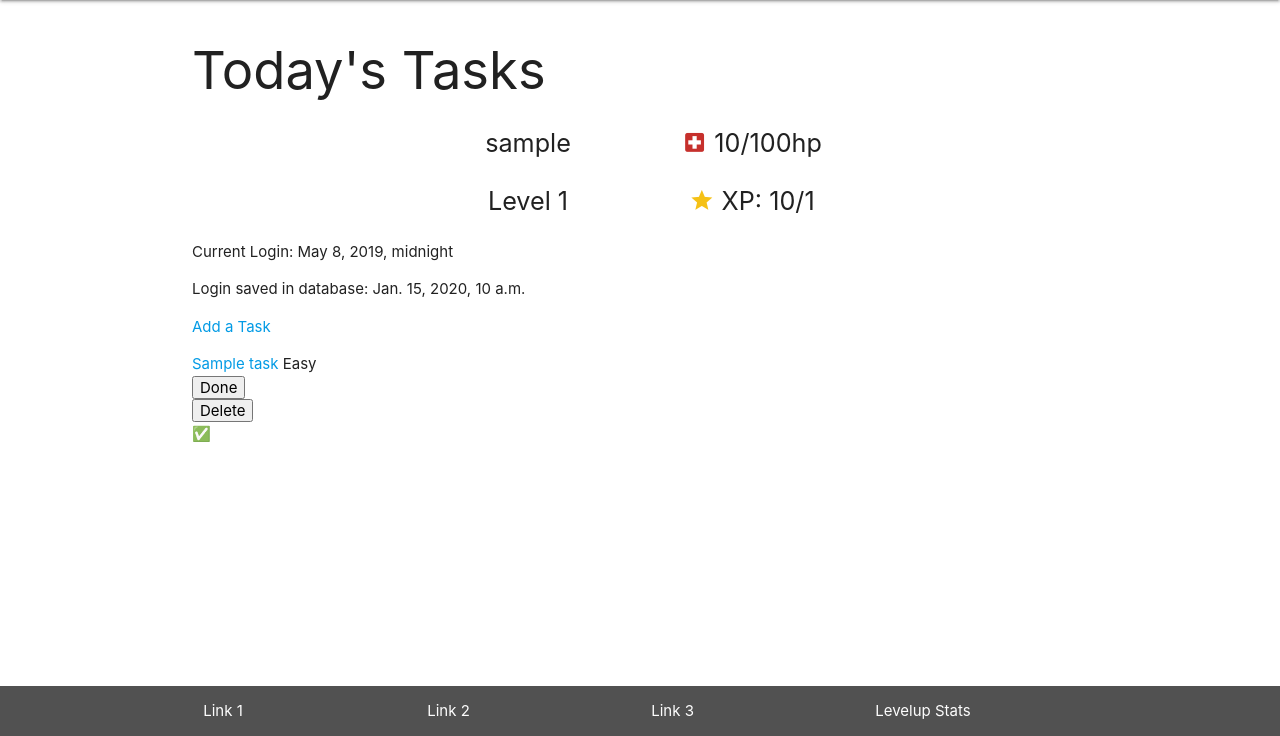
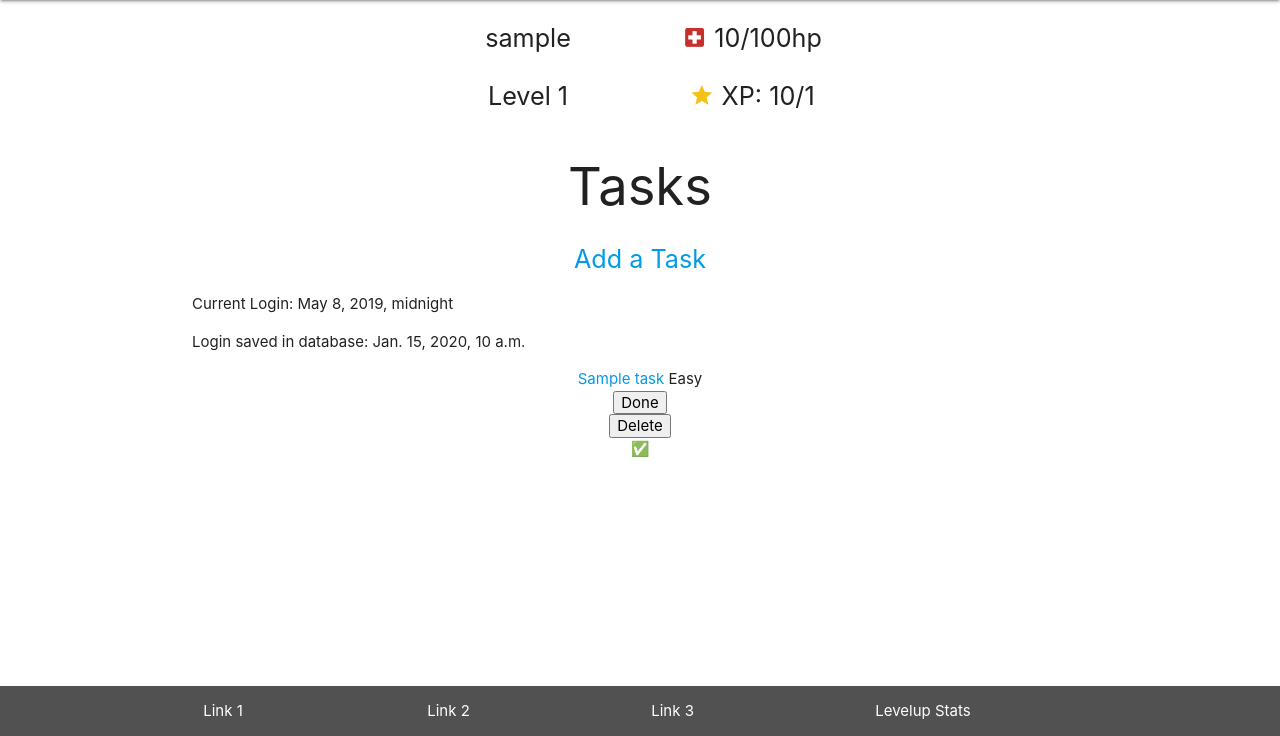
Before and after one commit to dhamma1991/milestone-project-4, a Django app: page /tasks/ in a window 1280 px wide. Shown: the part 64-800 px from the top of the page. Run offline with Django 3.2, Linux system fonts and the light colour scheme; a user stored in the database is signed in; tables that the repository leaves empty hold one stand-in row (values such as "Sample post"); some libraries are stand-ins or nearby versions.

Commit message:
Worked on structure of tasks.html

```diff
--- a/static/css/components/tasks.scss
+++ b/static/css/components/tasks.scss
@@ -6,6 +6,8 @@ These styles relate to content found on tasks.html
 
 /* User Info */
 .user-info {
+    margin-top: $defaultMargin;
+
     .material-icons {
         cursor: default;
         /* Positiom the icons to fit with the text */
--- a/static/css/helpers/variables.scss
+++ b/static/css/helpers/variables.scss
@@ -17,3 +17,7 @@ $validationRed: #f44336;
 $hpRed: #c6302c;
 $xpGold: #f5c116;
 /* /Colors */
+
+/* Structural */
+$defaultMargin: 20px; // Used to give spacing between elements
+/* /Structural */
--- a/static/css/style.css
+++ b/static/css/style.css
@@ -15,6 +15,8 @@
 /* Theme Colors */
 /* /Theme Colors */
 /* /Colors */
+/* Structural */
+/* /Structural */
 /*
 
 These classes assist in accomplishing various changes to elements or improving accessibility
@@ -53,6 +55,7 @@ These classes assist in accomplishing various changes to elements or improving a
 These styles relate to elements found across multiple pages
 
 */
+/* Nav */
 .nav-wrapper #logo-container {
   margin-left: 20px; }
   .nav-wrapper #logo-container img {
@@ -84,12 +87,19 @@ These styles relate to elements found across multiple pages
         left: 95px;
         top: 2px; } }
 
+/* /Nav */
+/* Django Messages */
 .django-messages {
   margin: 0 0.35rem 0; }
 
+/* /Django Messages */
+/* Headings */
 h1 {
   font-size: 3.5rem; }
 
+/* /Headings */
+/* Anchor Links */
+/* /Anchor Links */
 /* Footer */
 .page-footer {
   padding-top: 0; }
@@ -145,6 +155,7 @@ These styles relate to content found on tasks.html
 */
 /* User Info */
 .user-info {
+  margin-top: 20px;
   /* Style the hp and xp icons */ }
   .user-info .material-icons {
     cursor: default;
--- a/tasks/templates/tasks/tasks.html
+++ b/tasks/templates/tasks/tasks.html
@@ -2,8 +2,7 @@
 
 {% block content %}
     <main class="container">
-        <h1>Today's Tasks</h1>
-
+        <!-- User Info -->
         <section class="user-info">
             <!-- Username and Hitpoints -->
             <div class="row">
@@ -33,22 +32,25 @@
             </div>
             <!-- /Level and XP -->
         </section>
+        <!-- /User Info -->
+
+        <!-- Heading -->
+        <h1 class="center-align">Tasks</h1>
+        <!-- /Heading -->
+
+        <!-- Add a Task Link -->
+        <div class="center-align flow-text">
+            <a href="{% url 'tasks:create_task' %}">Add a Task</a>
+        </div>
+        <!-- /Add a Task Link -->
 
         <p>Current Login: {{ current_login }}</p>
 
         <p>Login saved in database: {{ last_login }}</p>
 
-        <p>{{ my_message }}</p>
-
-        <p></p>
-
-        <p></p>
-
-        <a href="{% url 'tasks:create_task' %}">Add a Task</a>
-
         <!-- If the user has tasks, display them -->
         {% if task_list %}
-            <ul>
+            <ul class="center-align">
             {% for task in task_list %}
                 <li><a href="{% url 'tasks:detail' task.id %}">{{ task.task_name }}</a> {{ task.get_task_difficulty_display }}</li>
 
```
Also changed, not shown: static/css/components/structure.scss (+12 -0 lines), 1 other file.
